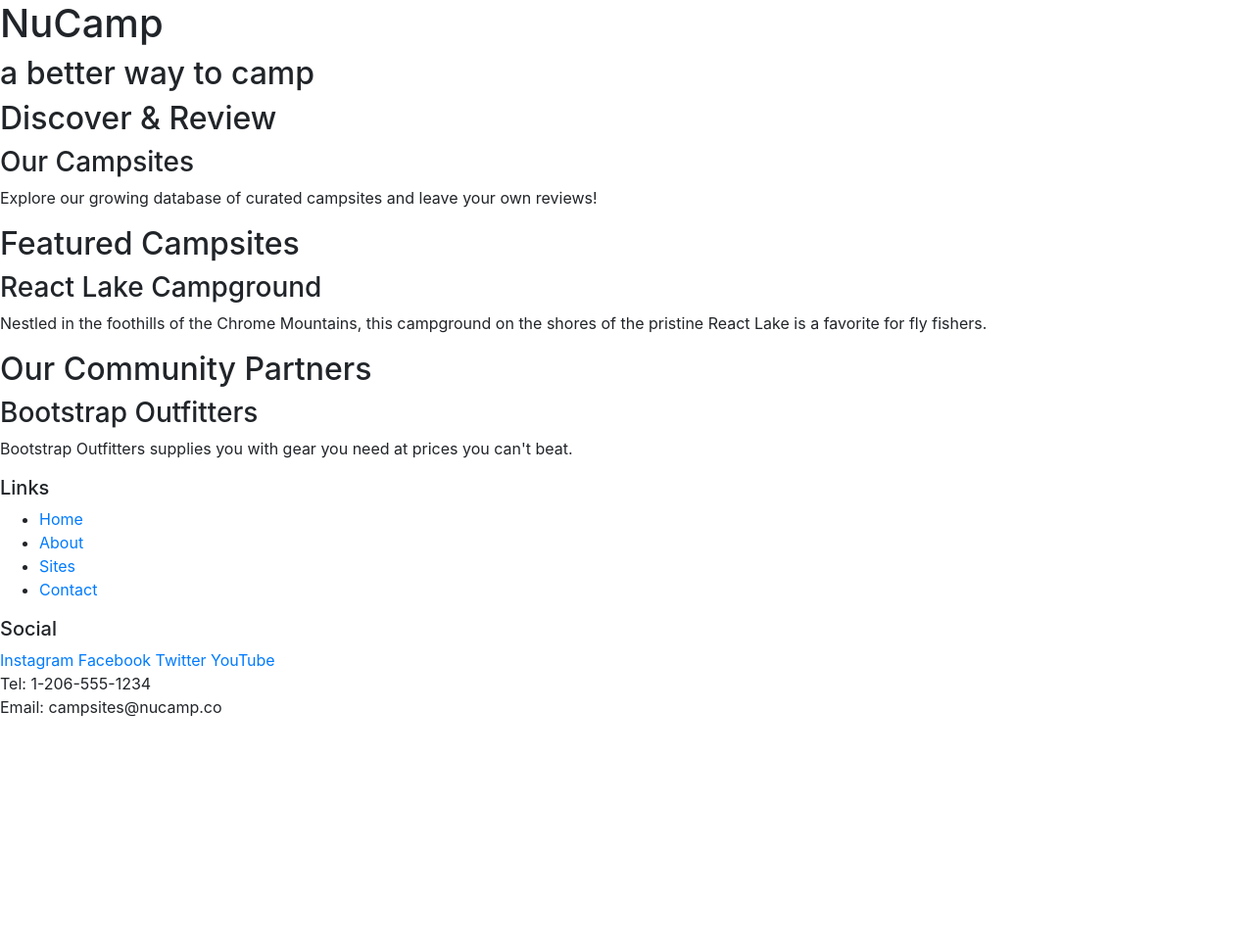
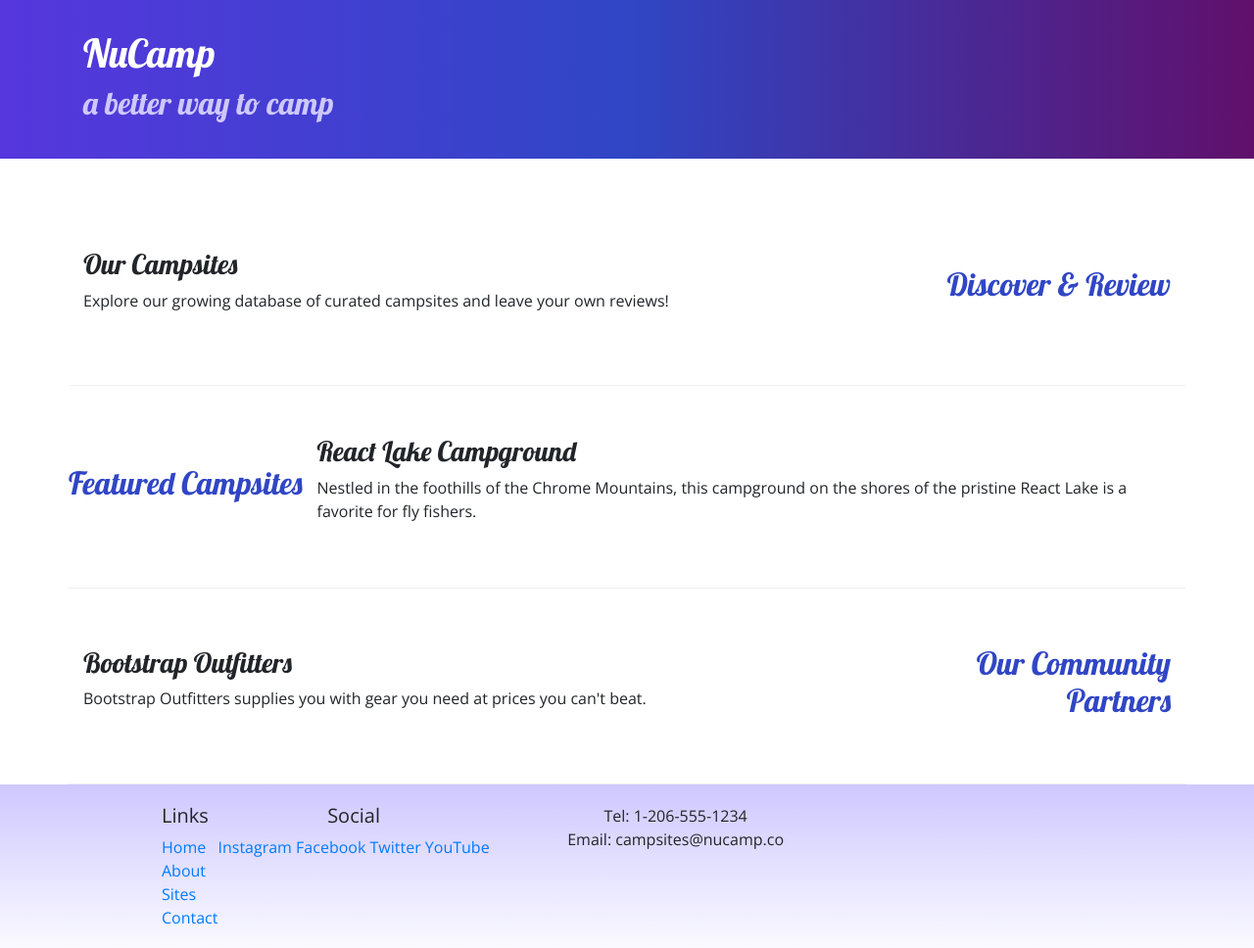
Before and after one commit to EnjoiTheBot/nucampsite, a website: page index.html in a window 1280 px wide. Shown: the whole page at 98% size. Before the commit the page ends 800 px from the top, so only its background shows below. Drawn offline with nearby package versions, Linux system fonts and the light colour scheme.

Commit message:
Update 1

```diff
--- /dev/null
+++ b/css/styles.css
@@ -0,0 +1,32 @@
+body {
+    font-family: "Open Sans", "sans-serif";
+}
+
+h1, h2, h3 {
+    font-family: "Lobster", cursive;
+}
+
+h2 {
+    color: #3046C5;
+}
+
+header h2 {
+    color:#CEC8FF
+}
+
+footer {
+    background-image: linear-gradient(#CEC8FF, white);
+    padding: 20px 0;
+}
+
+.jumbotron {
+    padding: 30px;
+    background-image: linear-gradient(to right, #5637DD, #3046C5, #60106B);
+    color: white;
+}
+
+.row-content {
+    padding: 50px 0;
+    border-bottom: 1px ridge;
+    min-height: 200px;
+}
--- a/index.html
+++ b/index.html
@@ -9,56 +9,82 @@
         <!-- Bootstrap CSS -->
         <link rel="stylesheet" href="node_modules/bootstrap/dist/css/bootstrap.min.css" />
 
-        <title>NuCamp: A Better Way To Camp on these nuts</title>
+        <!-- Additional CSS must be placed after Bootstrap CSS -->
+        <link rel="stylesheet" href="https://fonts.googleapis.com/css?family=Lobster|Open+Sans" />
+        <link rel="stylesheet" href="css/styles.css" />
+
+        <title>NuCamp: A Better Way To Camp</title>
     </head>
 
 <body>
 
-    <header>
-        <div>
+    <header class="jumbotron jumbotron-fluid">
+        <div class="container">
+            <div class="row">
+                <div class ="col">
                     <h1>NuCamp</h1>
                     <h2>a better way to camp</h2>
                 </div>
+            </div>
+        </div>
     </header>
 
-    <div>
-        <h2>Discover & Review</h2>
+    <div class="container">
+        <div class="row row-content align-items-center">
+            <div class="col-sm-4 order-sm-last col-md-3">
+                <h2 class="text-sm-right"> Discover & Review</h2>
+            </div>
+            <div class="col">
                 <h3>Our Campsites</h3>
                 <p>Explore our growing database of curated campsites and leave your own reviews!</p>
             </div>
+        </div>
 
-    <div>
+        <div class="row row-content align-items-center">
+            <div class="col=sm-4-col-md-3">
                 <h2>Featured Campsites</h2>
+            </div>
+            <div class="col">
                 <h3>React Lake Campground</h3>
                 <p>Nestled in the foothills of the Chrome Mountains, this campground on the shores of the pristine React Lake is a favorite for fly fishers.</p>
             </div>
+        </div>
 
-    <div>
-        <h2>Our Community Partners</h2>
+        <div class="row row-content align-items-center">
+            <div class="col-sm-4 order-sm-last col-md-3">
+                <h2  class="text-sm-right">Our Community Partners</h2>
+            </div>
+            <div class="col">
                 <h3>Bootstrap Outfitters</h3>
                 <p>Bootstrap Outfitters supplies you with gear you need at prices you can't beat.</p>
             </div>
+        </div>
+    </div>
 
     <footer>
-        <div>
+        <div class="container">
+            <div class="row">
+                <div class="col-4-col-sm-2 offset-1">
                     <h5>Links</h5>
-            <ul>
+                    <ul class="list-unstyled">
                         <li><a href="#">Home</a></li>
                         <li><a href="#">About</a></li>
                         <li><a href="#">Sites</a></li>
                         <li><a href="#">Contact</a></li>
                     </ul>
                 </div>
-        <div>
+                <div class="col-6-col-sm-5 text-center">
                     <h5>Social</h5>
                     <a href="http://instagram.com/">Instagram</a>
                     <a href="http://facebook.com/">Facebook</a>
                     <a href="http://twitter.com/">Twitter</a>
                     <a href="http://youtube.com/">YouTube</a>
                 </div>
-        <div>
+                <div class="col-sm-4 text-center">
                     Tel: 1-206-555-1234<br />
                     Email: campsites@nucamp.co
+                </div>
+            </div>
         </div>
     </footer>
      <!-- jQuery must come first, then Popper.js, then the Bootstrap JavaScript plugins.-->
```
Lines whose indentation alone changed are shown as unchanged.
